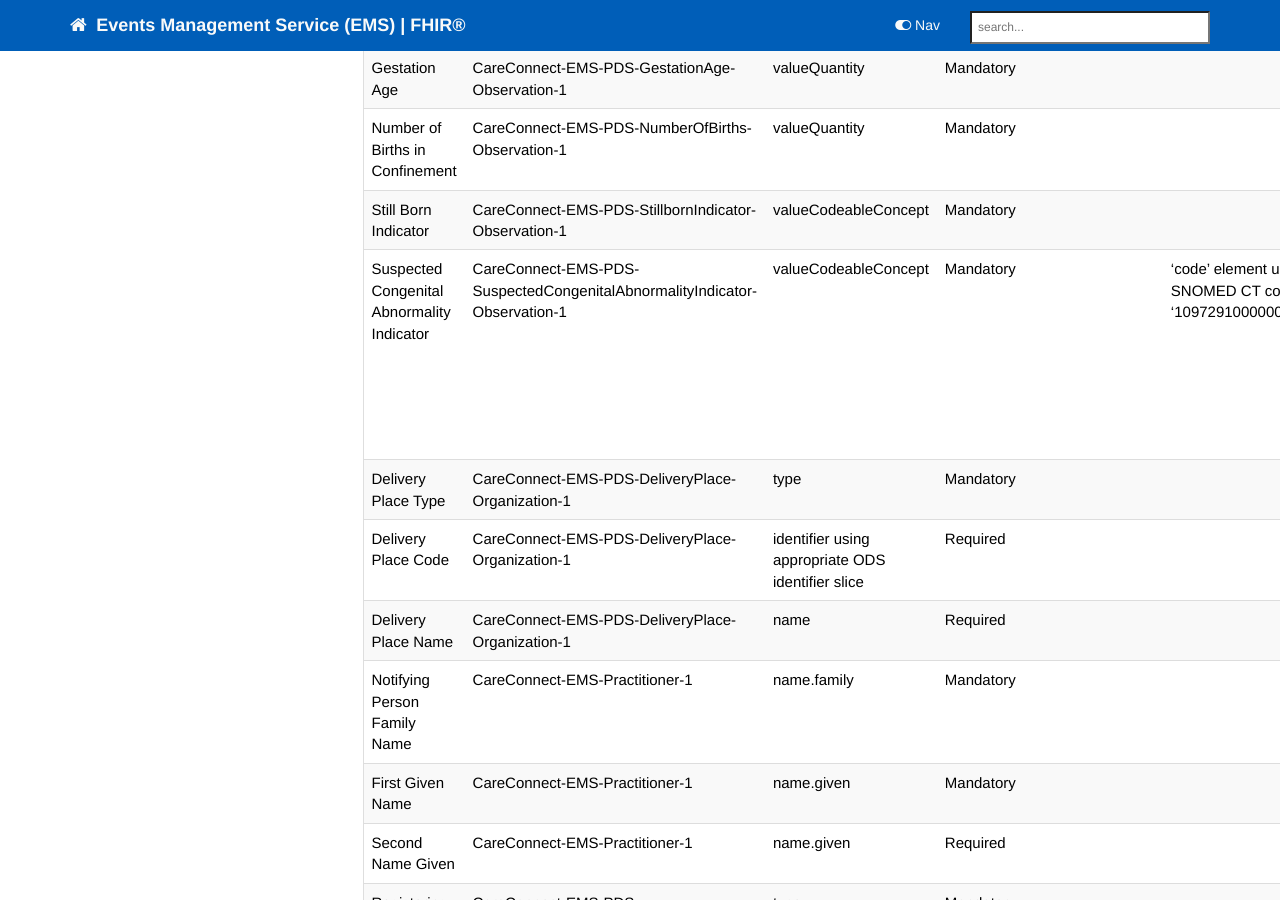
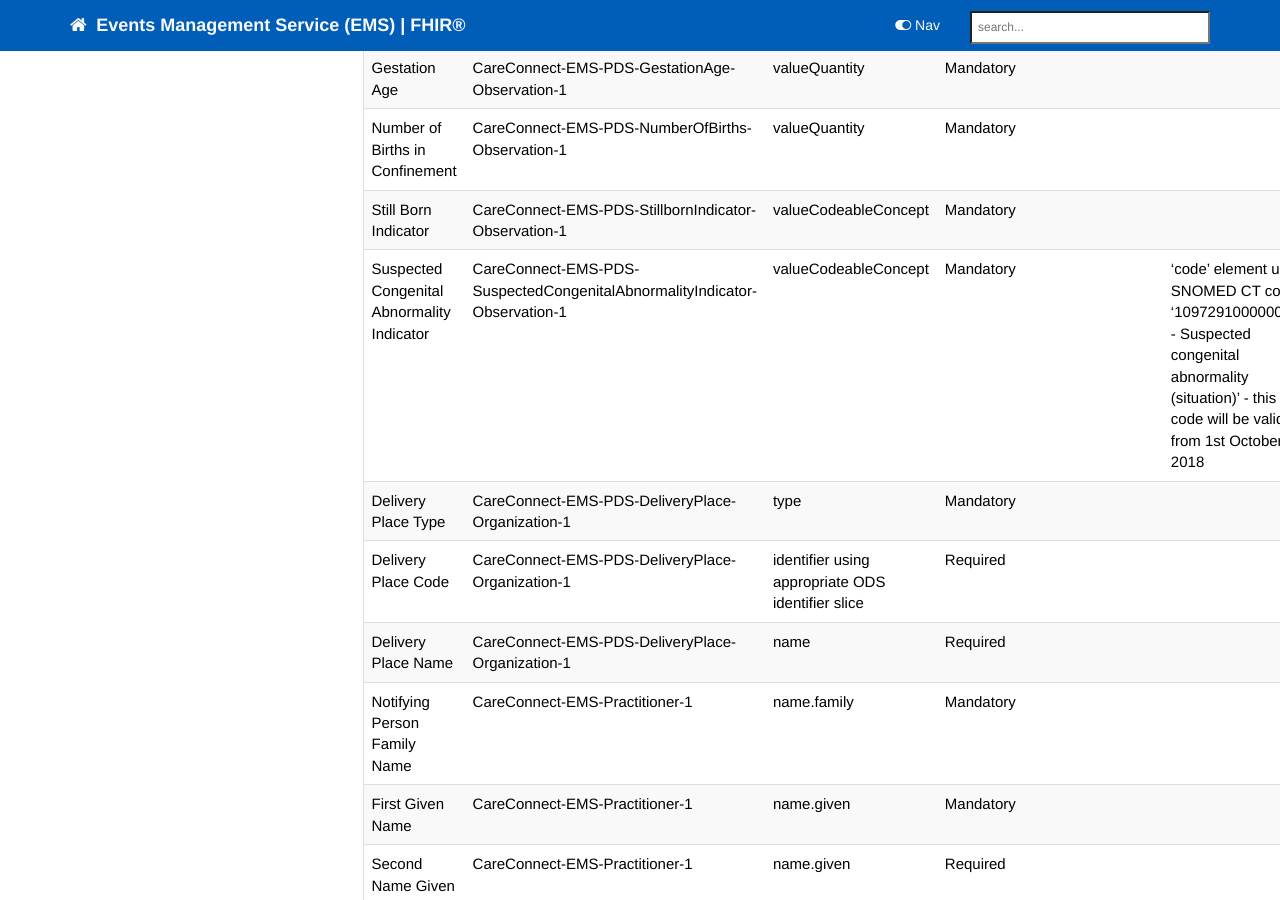
Before and after one commit to nhsconnect/Events-Management, a Jekyll site: the page built from pages/explore/explore_pds_birth_notification.md, in a window 1280 px wide and 900 px high, scrolled down 3512 px. Built offline with Jekyll 4.4.1, drawn with Linux system fonts in a browser that asks for light colours; nearby versions of some CDN libraries; comment, search, counter and statistics services are not loaded.

Commit message:
Birth Notification markdown

```diff
--- a/pages/explore/explore_pds_birth_notification.md
+++ b/pages/explore/explore_pds_birth_notification.md
@@ -74,7 +74,7 @@ The data item requirements are expected to be fulfilled as below:
 | Gestation Age                              | CareConnect-EMS-PDS-GestationAge-Observation-1                            | valueQuantity                                     | Mandatory                   |                                                                                                                                                      |
 | Number of Births in Confinement            | CareConnect-EMS-PDS-NumberOfBirths-Observation-1                          | valueQuantity                                     | Mandatory                   |                                                                                                                                                      |
 | Still Born Indicator                       | CareConnect-EMS-PDS-StillbornIndicator-Observation-1                      | valueCodeableConcept                              | Mandatory                   |                                                                                                                                                      |
-| Suspected Congenital Abnormality Indicator | CareConnect-EMS-PDS-SuspectedCongenitalAbnormalityIndicator-Observation-1 | valueCodeableConcept                              | Mandatory                   | 'code' element uses SNOMED CT code '1097291000000101 | Suspected congenital abnormality (situation)' - this code will be valid from 1st October 2018 |
+| Suspected Congenital Abnormality Indicator | CareConnect-EMS-PDS-SuspectedCongenitalAbnormalityIndicator-Observation-1 | valueCodeableConcept                              | Mandatory                   | 'code' element uses SNOMED CT code '1097291000000101 - Suspected congenital abnormality (situation)' - this code will be valid from 1st October 2018 |
 | Delivery Place Type                        | CareConnect-EMS-PDS-DeliveryPlace-Organization-1                          | type                                              | Mandatory                   |                                                                                                                                                      |
 | Delivery Place Code                        | CareConnect-EMS-PDS-DeliveryPlace-Organization-1                          | identifier using appropriate ODS identifier slice | Required                    |                                                                                                                                                      |
 | Delivery Place Name                        | CareConnect-EMS-PDS-DeliveryPlace-Organization-1                          | name                                              | Required                    |                                                                                                                                                      |
```
